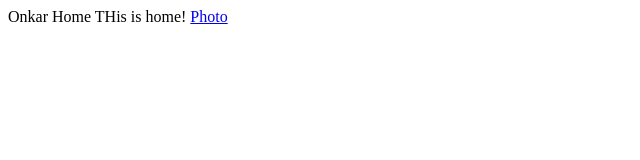
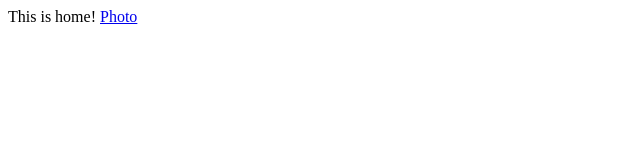
Before and after one commit to letonkargit/letonkargit.github.io, a plain HTML site: page index.html in a window 1280 px wide. Shown: the whole page, without its empty margins (0-640 px from the left). Drawn offline with Linux system fonts and the light colour scheme.

Commit message:
Update index.html

```diff
--- a/index.html
+++ b/index.html
@@ -1,7 +1,6 @@
 <html>
-<head>Onkar Home</head>
 <body>
-THis is home!
+This is home!
 <a href="https://letonkargit.github.io/IMG_3859.PNG">Photo</a>
 </body>
 </html>
```
